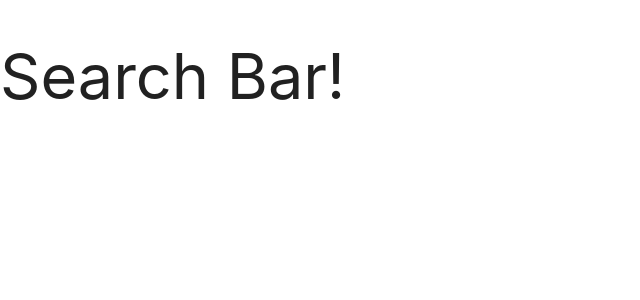
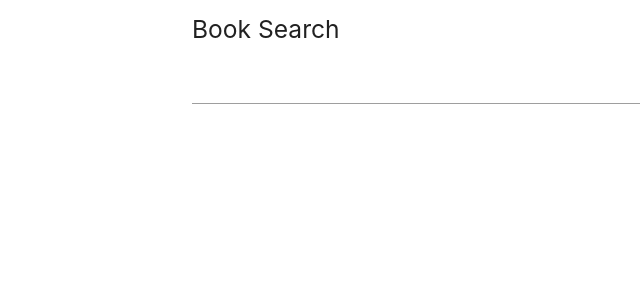
Before and after one commit to andrewsanc/bookFinder, a React (Create React App) app: page / in a window 1280 px wide. Shown: the top 300 px of the page, without its empty margins (0-640 px from the left). Built offline with nearby package versions, Linux system fonts and the light colour scheme.

Commit message:
SearchBar wired up and styled

```diff
--- a/src/Containers/SearchBar.js
+++ b/src/Containers/SearchBar.js
@@ -4,13 +4,24 @@ class SearchBar extends Component {
   constructor(props) {
     super(props);
     this.state = {
-
+      term: ''
     }
   }
+
+  onFormSubmit = (e) => {
+    e.preventDefault();
+    console.log(e.target.value)
+  }
+
   render() {
     return (
-      <div>
-        <h1>Search Bar!</h1>
+      <div className="container">
+        <form>
+          <h5>Book Search</h5>
+          <div className="input-field">
+            <input onChange={(e) => this.onFormSubmit(e)} type="text"/>
+          </div>
+        </form>
       </div>
     );
   }
```
